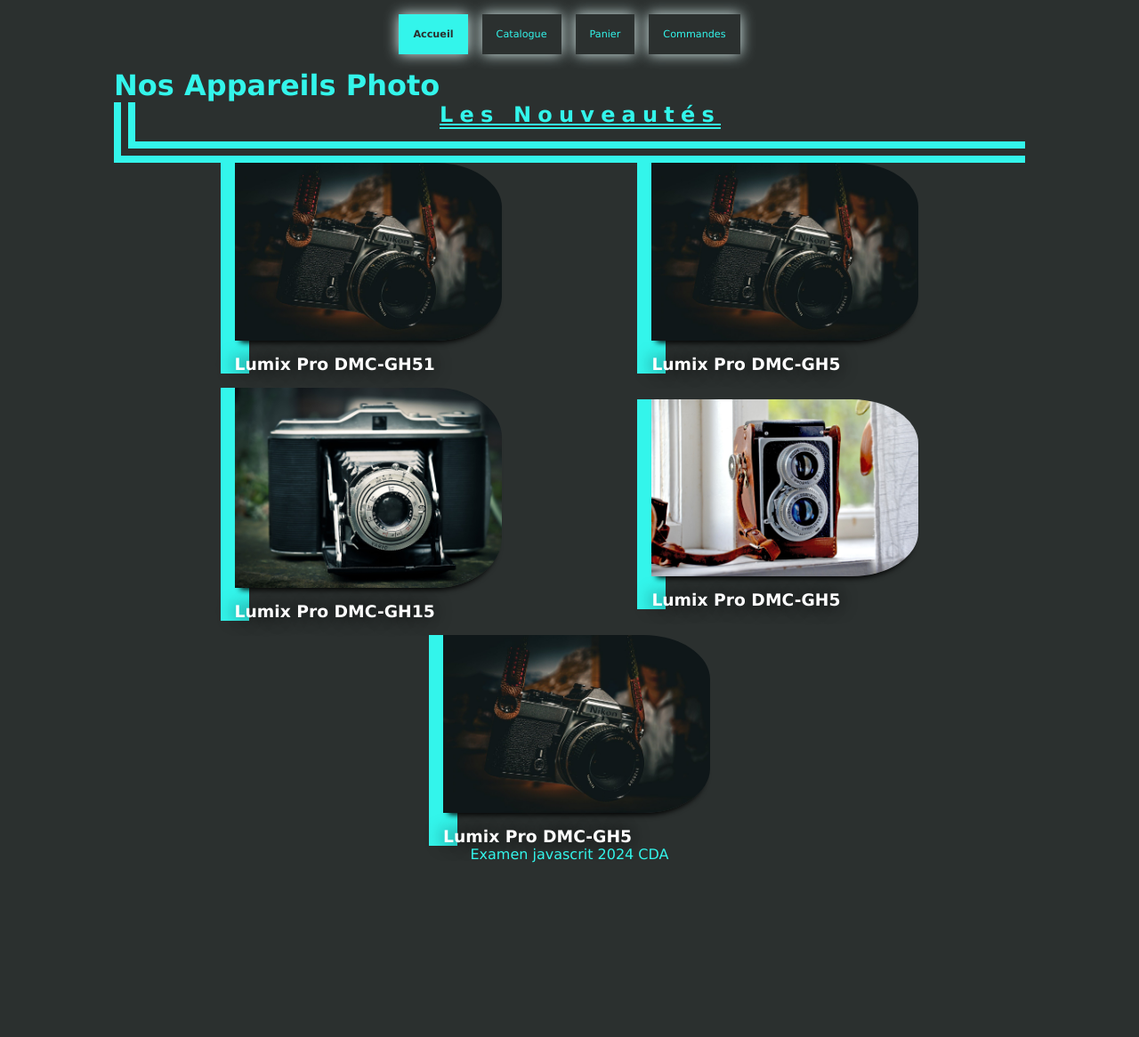
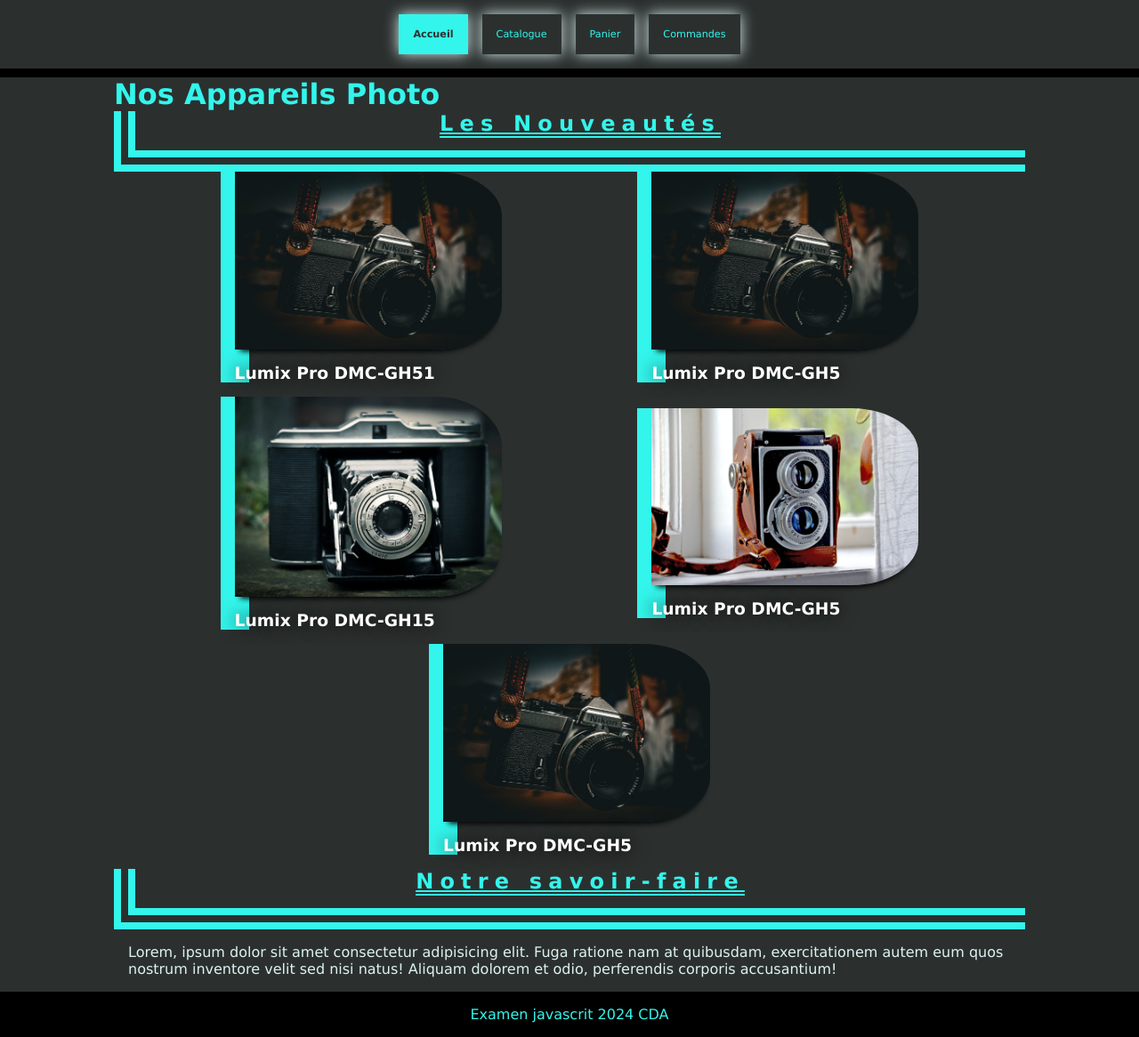
Before and after one commit to Balidriss/js-examen-balijon, a plain HTML site: page index.html in a window 1280 px wide. Shown: the whole page at 89% size. Before the commit the page ends 970 px from the top, so only its background shows below. Drawn offline with Linux system fonts and the light colour scheme.

Commit message:
add comments

```diff
--- a/assets/main.js
+++ b/assets/main.js
@@ -17,6 +17,7 @@
 
   //// index
 
+  //Look for the container, if it exist display corresponding vue.
   Display.renderFrontPageContainer(hotProductContainer);
   Display.renderProductsPageContainer(productsContainer);
   Display.renderCartPageContainer(cartContainer);
@@ -25,4 +26,8 @@
   Display.renderHistoricPageContainer(historicContainer);
   Display.renderOrderDetailPageContainer(pastOrderContainer);
   Display.renderSearch(searchForm,productsContainer);
+
+
+
+
 }
--- a/assets/style.css
+++ b/assets/style.css
@@ -16,6 +16,7 @@
 
     --borderArticleColor: var(--dark);
     --boxShadowColor: var(--blueLight);
+
 
 }
 
@@ -61,10 +62,14 @@
 }
 
 footer{
-
+    background-color: black;
+    padding: 1rem;
     text-align: center;
 }
 
+header{
+    border-bottom: solid black 10px;
+}
 footer p {
     color: var(--blueLight);
     text-align: center;
@@ -112,9 +117,20 @@
     color: var(--dark);
 }
 
+
 p{
     color: var(--dark);
 }
+
+#our-craft-section{
+    margin-top: 1rem;
+}
+
+#our-craft-section p{
+    padding: 1rem;
+    color: var(--ligh);
+}
+
 
 input:focus{
     box-shadow: inset 0 0 0 0.1rem rgb(0, 212, 252);
--- a/dao/model/Order.js
+++ b/dao/model/Order.js
@@ -1,6 +1,8 @@
 export default class Order {
   static currentOrder = Order.loadCurrentOrderLocalStorage();
   static orders = Order.loadOrdersLocalStorage();
+
+  //simulate increment
   static counter = Order.loadCounterLocalStorage();
 
   constructor(name,totalPrice, items) {
@@ -8,6 +10,7 @@
     this.date = new Date().toLocaleString();
     this.items = items;
     this.totalPrice = totalPrice;
+    //simulate increment
     this.id = Order.counter++;
     localStorage.setItem('counter', JSON.stringify(Order.counter));
   }
--- a/index.html
+++ b/index.html
@@ -28,6 +28,8 @@
         </div>
 
     </section>
+    <section id="our-craft-section"><h2>Notre savoir-faire</h2><p>Lorem, ipsum dolor sit amet consectetur adipisicing elit. Fuga ratione nam at quibusdam, exercitationem autem eum quos nostrum inventore velit sed nisi natus! Aliquam dolorem et odio, perferendis corporis accusantium!</p></section>
+
 </main>
 <footer>
     <p><a href=""></a></p>
```
Also changed, not shown: Display.js (+10 -1 lines), cart.html (+1 -1 lines), products.html (+2 -2 lines).
